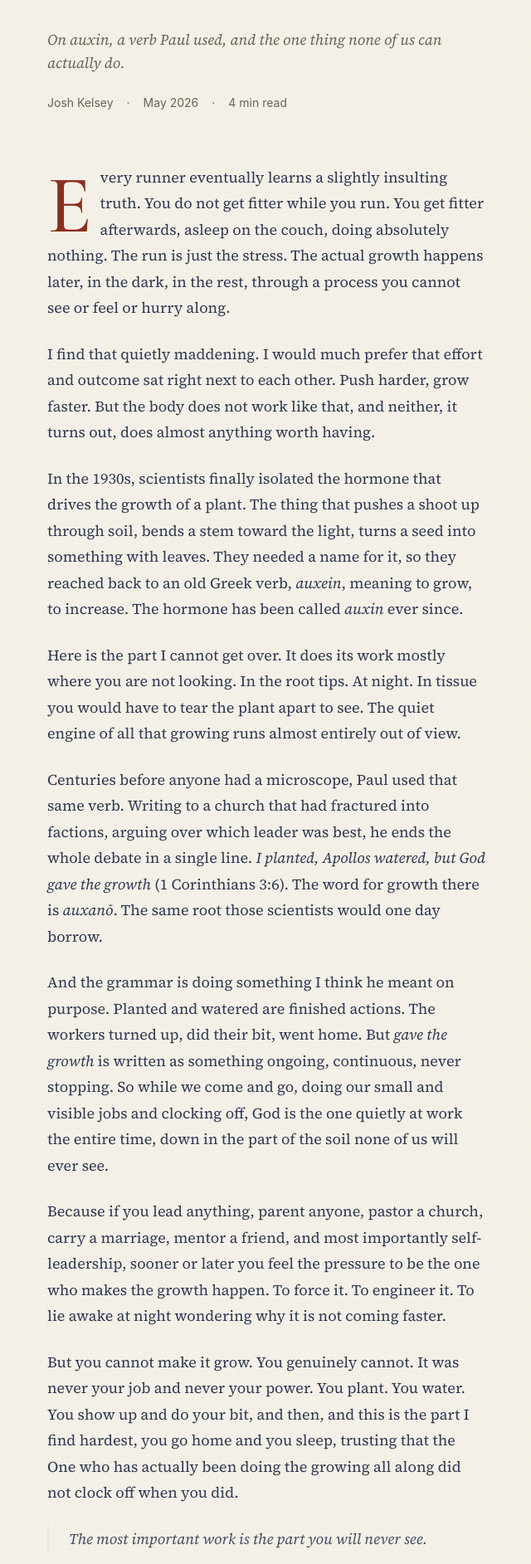
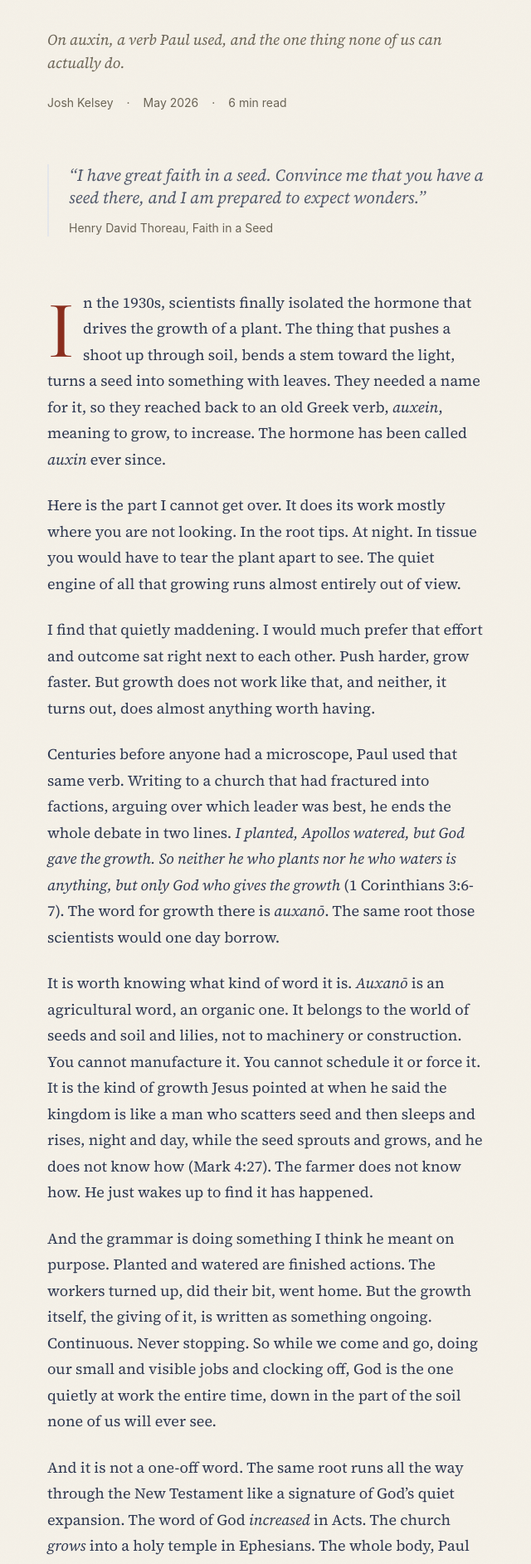
Before and after one commit to joshuajames81/joshkelsey, a Next.js app: page /writing/you-cant-make-it-grow in a window 1280 px wide. Shown: the part 348-2233 px from the top of the page at 83% size, without its empty margins (319-959 px from the left). Built offline with nearby package versions, Linux system fonts and the light colour scheme.

Commit message:
Finalize You Can't Make It Grow: full essay + deepened SEO

```diff
--- a/src/app/writing/page.tsx
+++ b/src/app/writing/page.tsx
@@ -17,7 +17,7 @@ const posts = [
     excerpt:
       "On auxin, the Greek verb Paul used in 1 Corinthians 3:6, and the one thing none of us can actually do: make the growth happen.",
     date: "May 2026",
-    readTime: "4 min read",
+    readTime: "6 min read",
   },
   {
     slug: "the-press",
--- a/src/app/writing/you-cant-make-it-grow/page.tsx
+++ b/src/app/writing/you-cant-make-it-grow/page.tsx
@@ -1,22 +1,27 @@
 import type { Metadata } from "next";
+import Link from "next/link";
 import Nav from "@/components/Nav";
 import Footer from "@/components/Footer";
 
 export const metadata: Metadata = {
   title: "You Can't Make It Grow",
   description:
-    "Pastor Josh Kelsey on auxin, the Greek verb Paul used in 1 Corinthians 3:6, and the one thing none of us can actually do: make the growth happen.",
+    "Pastor Josh Kelsey on auxin, the Greek word auxanō Paul used in 1 Corinthians 3:6-7, and the one thing none of us can do: make the growth happen. On leadership, the messiah complex, and trusting God for the increase.",
   keywords: [
     "Josh Kelsey",
     "Pastor Josh Kelsey",
     "Georgie Kelsey",
     "FOUNT Church NYC",
     "FOUNT NYC",
+    "auxanō",
     "auxin",
     "1 Corinthians 3:6",
     "I planted Apollos watered",
-    "Christian growth",
-    "leadership and rest",
+    "Mark 4:27",
+    "messiah complex",
+    "Christian leadership",
+    "church growth",
+    "sustainable ministry",
   ],
   alternates: { canonical: "https://joshkelsey.org/writing/you-cant-make-it-grow" },
   openGraph: {
@@ -36,7 +41,7 @@ const articleSchema = {
   "@type": "Article",
   headline: "You Can't Make It Grow",
   description:
-    "On auxin, the Greek verb Paul used in 1 Corinthians 3:6, and the one thing none of us can actually do: make the growth happen.",
+    "On auxin, the Greek word auxanō Paul used in 1 Corinthians 3:6-7, and the one thing none of us can do: make the growth happen.",
   author: {
     "@type": "Person",
     "@id": "https://joshkelsey.org/#person",
@@ -50,7 +55,8 @@ const articleSchema = {
   image: "https://joshkelsey.org/og-image.jpg",
   about: [
     { "@type": "Thing", name: "Auxin" },
-    { "@type": "Thing", name: "1 Corinthians 3:6" },
+    { "@type": "Thing", name: "1 Corinthians 3" },
+    { "@type": "Thing", name: "Christian leadership" },
     { "@type": "Thing", name: "Spiritual growth" },
   ],
 };
@@ -75,25 +81,20 @@ export default function Post() {
               <span aria-hidden>·</span>
               <time dateTime="2026-05-20">May 2026</time>
               <span aria-hidden>·</span>
-              <span>4 min read</span>
+              <span>6 min read</span>
             </div>
           </header>
 
+          <blockquote className="mb-12 md:mb-16 border-l-2 pl-6 font-serif italic text-xl text-ink/75 leading-snug">
+            &ldquo;I have great faith in a seed. Convince me that you have a seed there, and I am
+            prepared to expect wonders.&rdquo;
+            <footer className="mt-3 text-sm not-italic font-sans text-muted">
+              Henry David Thoreau, <cite className="not-italic">Faith in a Seed</cite>
+            </footer>
+          </blockquote>
+
           <div className="font-serif text-lg leading-[1.75] text-ink/90 space-y-6">
             <p className="drop-cap">
-              Every runner eventually learns a slightly insulting truth. You do not get fitter
-              while you run. You get fitter afterwards, asleep on the couch, doing absolutely
-              nothing. The run is just the stress. The actual growth happens later, in the dark, in
-              the rest, through a process you cannot see or feel or hurry along.
-            </p>
-
-            <p>
-              I find that quietly maddening. I would much prefer that effort and outcome sat right
-              next to each other. Push harder, grow faster. But the body does not work like that,
-              and neither, it turns out, does almost anything worth having.
-            </p>
-
-            <p>
               In the 1930s, scientists finally isolated the hormone that drives the growth of a
               plant. The thing that pushes a shoot up through soil, bends a stem toward the light,
               turns a seed into something with leaves. They needed a name for it, so they reached
@@ -108,25 +109,51 @@ export default function Post() {
             </p>
 
             <p>
+              I find that quietly maddening. I would much prefer that effort and outcome sat right
+              next to each other. Push harder, grow faster. But growth does not work like that, and
+              neither, it turns out, does almost anything worth having.
+            </p>
+
+            <p>
               Centuries before anyone had a microscope, Paul used that same verb. Writing to a
               church that had fractured into factions, arguing over which leader was best, he ends
-              the whole debate in a single line. <em>I planted, Apollos watered, but God gave the
-              growth</em> (1 Corinthians 3:6). The word for growth there is <em>auxan&#333;</em>.
-              The same root those scientists would one day borrow.
+              the whole debate in two lines. <em>I planted, Apollos watered, but God gave the
+              growth. So neither he who plants nor he who waters is anything, but only God who
+              gives the growth</em> (1 Corinthians 3:6-7). The word for growth there is{" "}
+              <em>auxan&#333;</em>. The same root those scientists would one day borrow.
+            </p>
+
+            <p>
+              It is worth knowing what kind of word it is. <em>Auxan&#333;</em> is an agricultural
+              word, an organic one. It belongs to the world of seeds and soil and lilies, not to
+              machinery or construction. You cannot manufacture it. You cannot schedule it or force
+              it. It is the kind of growth Jesus pointed at when he said the kingdom is like a man
+              who scatters seed and then sleeps and rises, night and day, while the seed sprouts
+              and grows, and he does not know how (Mark 4:27). The farmer does not know how. He
+              just wakes up to find it has happened.
             </p>
 
             <p>
               And the grammar is doing something I think he meant on purpose. Planted and watered
-              are finished actions. The workers turned up, did their bit, went home. But{" "}
-              <em>gave the growth</em> is written as something ongoing, continuous, never stopping.
-              So while we come and go, doing our small and visible jobs and clocking off, God is the
-              one quietly at work the entire time, down in the part of the soil none of us will ever
-              see.
+              are finished actions. The workers turned up, did their bit, went home. But the
+              growth itself, the giving of it, is written as something ongoing. Continuous. Never
+              stopping. So while we come and go, doing our small and visible jobs and clocking off,
+              God is the one quietly at work the entire time, down in the part of the soil none of
+              us will ever see.
             </p>
 
             <p>
-              Because if you lead anything, parent anyone, pastor a church, carry a marriage, mentor
-              a friend, and most importantly self-leadership, sooner or later you feel the pressure
+              And it is not a one-off word. The same root runs all the way through the New
+              Testament like a signature of God&rsquo;s quiet expansion. The word of God{" "}
+              <em>increased</em> in Acts. The church <em>grows</em> into a holy temple in
+              Ephesians. The whole body, Paul tells the Colossians, <em>grows with a growth that is
+              from God</em>. Same root every time. The growth is always his.
+            </p>
+
+            <p>
+              Because if you lead anything, lead a business, pastor a church, teach students,
+              parent a child, are committed to the growth of your marriage, mentor a friend, and
+              most importantly are leading yourself, sooner or later you feel the pressure
               to be the one who makes the growth happen. To force it. To engineer it. To lie awake
               at night wondering why it is not coming faster.
             </p>
@@ -136,6 +163,41 @@ export default function Post() {
               your power. You plant. You water. You show up and do your bit, and then, and this is
               the part I find hardest, you go home and you sleep, trusting that the One who has
               actually been doing the growing all along did not clock off when you did.
+            </p>
+
+            <p>
+              Two things break loose when you actually believe this. The first is that it kills the
+              messiah complex. If you cannot grow anyone, and you cannot, then the weight of
+              another person&rsquo;s transformation was never yours to carry. Neither was the
+              growth of a whole church. That is the difference between a ministry that is
+              sustainable and one that slowly crushes you. You were never the source. You were only
+              ever a hand in the soil.
+            </p>
+
+            <p>
+              The second is that it quietly dissolves rivalry. Remember what the Corinthians were
+              actually fighting about. <em>I follow Paul. I follow Apollos.</em> Picking sides over
+              who was the better leader. <em>Auxan&#333;</em> ends the argument. If the increase
+              belongs entirely to God, then keeping score over who planted and who watered is
+              meaningless. There are no stars on a team where God gives all the growth.
+            </p>
+
+            <p>
+              I remember feeling completely overwhelmed when we started FOUNT in 2013, back when we
+              were still called C3 Brooklyn. And in the middle of all of it, God gave me a picture
+              so simple it almost seemed silly. <em>You are a gardener</em>, he said.{" "}
+              <em>Just be a gardener. Sow the right seeds, water the right things, and I will do the
+              rest.</em>
+            </p>
+
+            <p>
+              It set me free. Looking back, I think that was the moment the church actually began to
+              grow, and not just in numbers. It grew in every area, and most of all in people&rsquo;s
+              lives. But the picture was powerful for a reason I did not expect. It changed how I led,
+              and then it changed how I trained everyone else. I stopped raising people up only to do
+              tasks and started raising them up to be gardeners too. And when a whole room of leaders
+              stops striving to manufacture growth and simply starts sowing, watering, and trusting,
+              the effect is not additive. It is exponential.
             </p>
 
             <blockquote className="border-l-2 pl-6 italic my-8 text-ink/80">
@@ -155,6 +217,13 @@ export default function Post() {
               2013 with his wife and co-pastor, Georgie Kelsey. He writes on theology, the city, and
               a life shaped by Jesus, the true Fount.
             </p>
+
+            <p className="text-sm font-sans text-ink/70 mt-5">
+              <Link href="/writing" className="text-accent hover:underline">
+                More essays and resources
+              </Link>{" "}
+              <span aria-hidden>&rarr;</span>
+            </p>
           </div>
         </article>
       </main>
```
